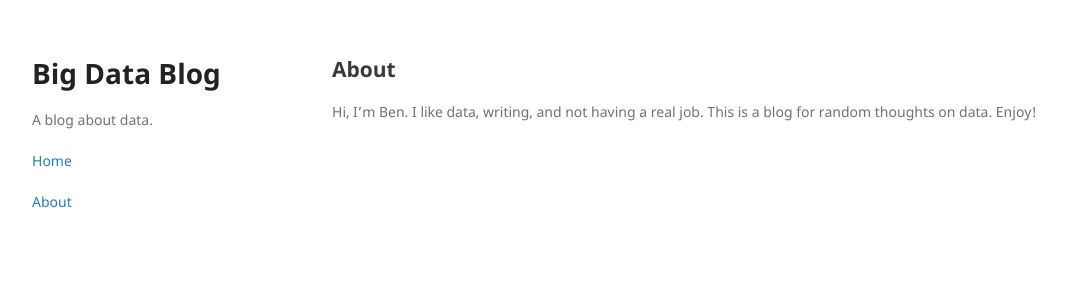
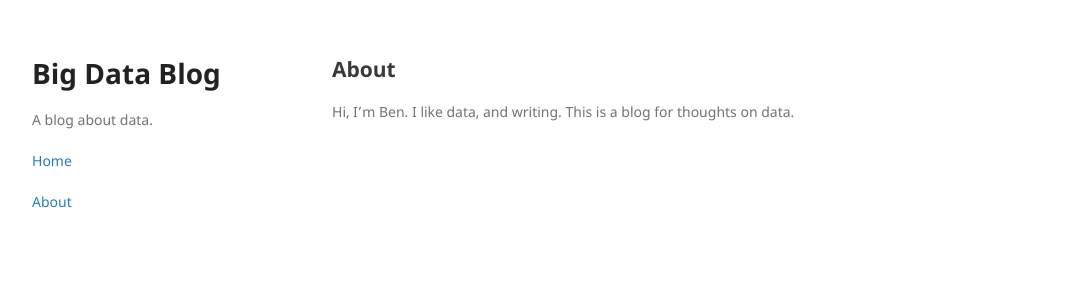
Before and after one commit to benquachtran/bigdatablog, a Jekyll site: the page built from about.md, in a window 1280 px wide. Shown: the top 300 px of the page, without its empty margins (58-1124 px from the left). Built offline with Jekyll 4.4.1, drawn with Linux system fonts in a browser that asks for light colours; our own code applies the rules of GitHub Pages for plain Markdown files.

Commit message:
Update about.md

```diff
--- a/about.md
+++ b/about.md
@@ -4,4 +4,4 @@ layout: default
 
 ## [](#header-2)About
 
-Hi, I'm Ben. I like data, writing, and not having a real job. This is a blog for random thoughts on data. Enjoy!
+Hi, I'm Ben. I like data, and writing. This is a blog for thoughts on data.
```
